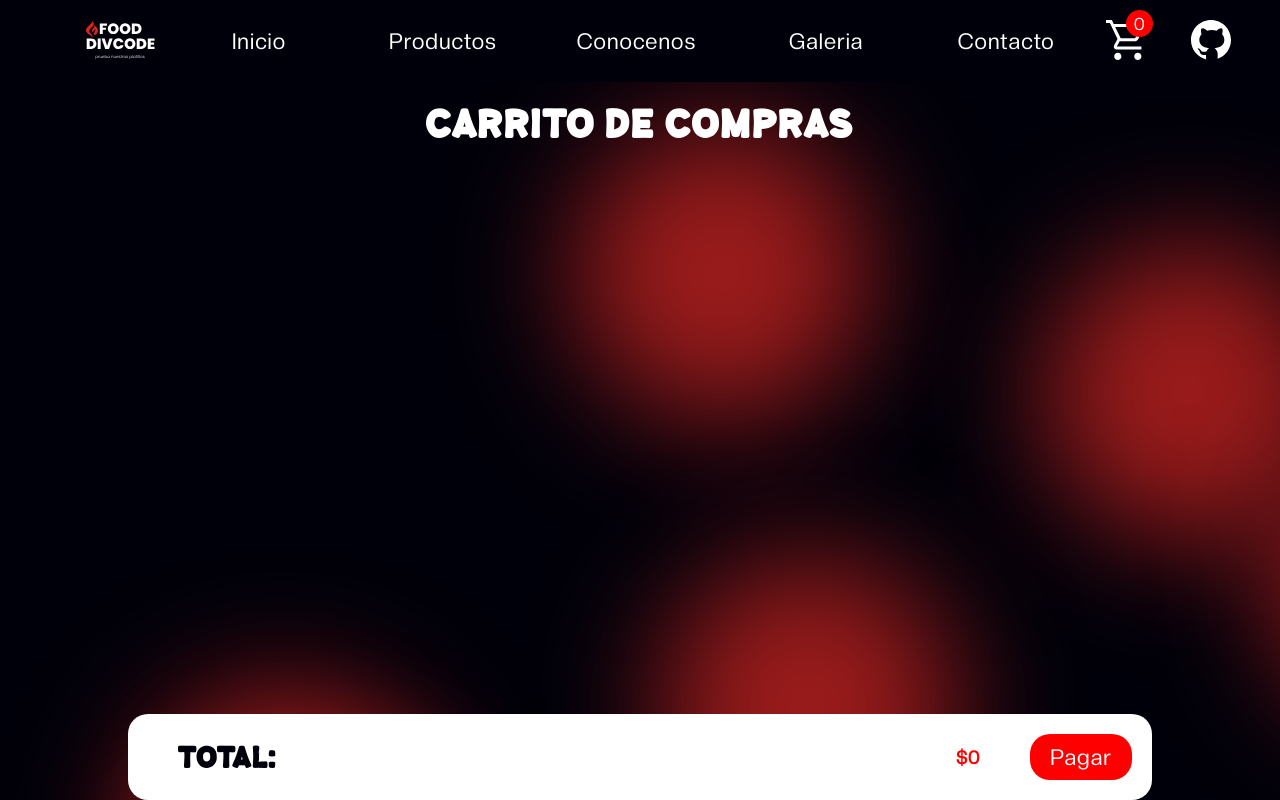
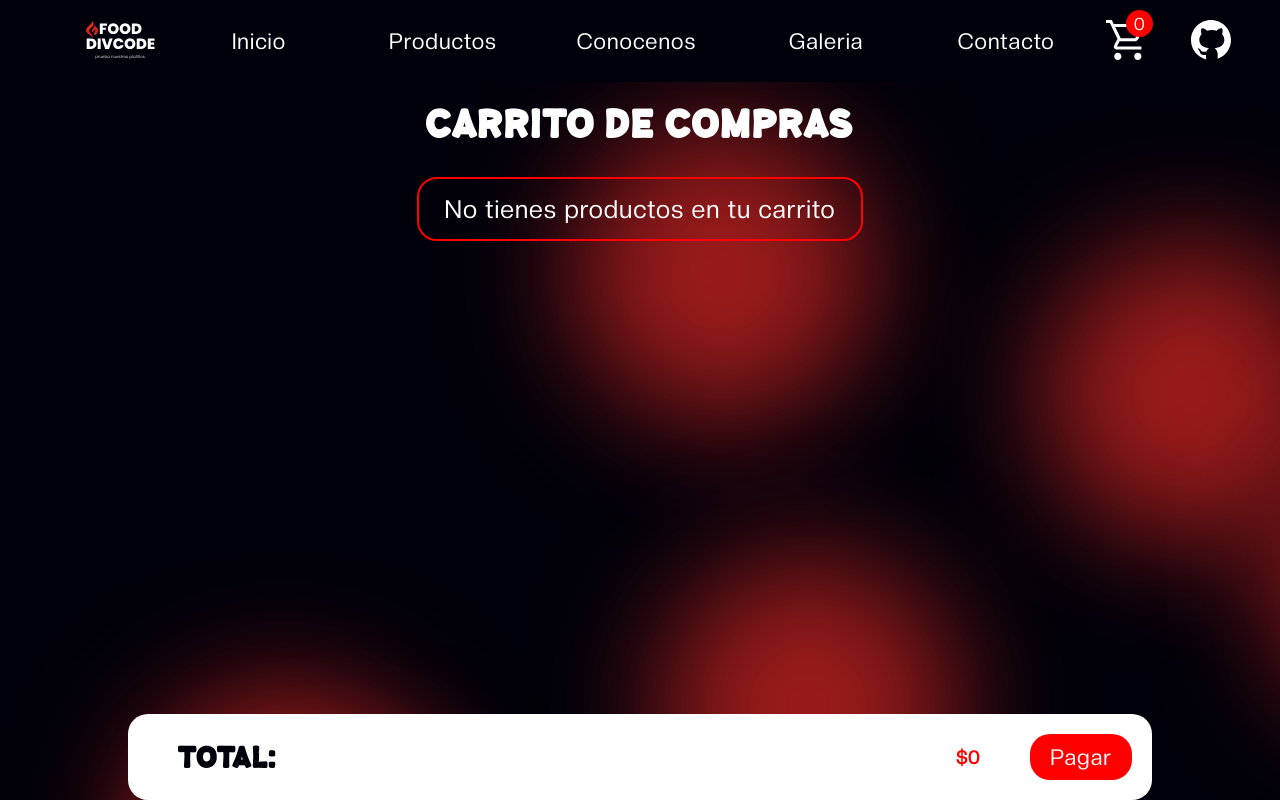
Before and after one commit to EnriqueHM31/tienda-hamburguesas, a React (Vite) app: page /carrito in a window 1280 px wide. Built offline with nearby package versions, Linux system fonts and the light colour scheme.

Commit message:
Refactorizando los productos en el carrito

```diff
--- a/src/components/ProductosCarrito.jsx
+++ b/src/components/ProductosCarrito.jsx
@@ -1,9 +1,6 @@
-function ProductoCarrito({ carrito, handleClickAgregarCantidad, handleClickQuitarCantidad }) {
-	console.log(carrito)
-	const productosCarrito = carrito.carrito
-	const handleAgregar = carrito.handleClickAgregarCantidad
-	const handleQuitar = carrito.handleClickQuitarCantidad
-	return productosCarrito.map(({ id, nombre, precio, descripcion, cantidad }) => {
+function ProductoCarrito({ dataProductos }) {
+	const { carrito } = dataProductos
+	return carrito.map(({ id, nombre, precio, descripcion, cantidad }) => {
 		return (
 			<article className="producto-elegido" key={id}>
 				<img src={`/src/assets/img/menu/menu${id}.webp`} alt={nombre} />
@@ -16,30 +13,34 @@ function ProductoCarrito({ carrito, handleClickAgregarCantidad, handleClickQuita
 					<p className="precio-producto-elegido">{descripcion}</p>
 				</div>
 
+				<BotonesAgregarQuitarCantidad dataProductos={dataProductos} id={id} cantidad={cantidad} />
+			</article>
+		)
+	})
+}
+
+export function BotonesAgregarQuitarCantidad({ dataProductos, id, cantidad }) {
+	const { handleClickAgregarCantidad, handleClickQuitarCantidad } = dataProductos
+	return (
 		<div className="cantidad-producto">
 			<span>{cantidad}</span>
 			<div className="contenedor-btn-cantidad">
-						<button onClick={() => handleAgregar(id)} className="btn-agregar">
+				<button onClick={() => handleClickAgregarCantidad(id)} className="btn-agregar">
 					<img src="./src/assets/img/ic_agregar.webp" alt="icono para agregar" />
 				</button>
-						<button onClick={() => handleQuitar(id)} className="btn-quitar">
+				<button onClick={() => handleClickQuitarCantidad(id)} className="btn-quitar">
 					<img src="./src/assets/img/ic_quitar.webp" alt="icono para quitar" />
 				</button>
 			</div>
 		</div>
-			</article>
 	)
-	})
 }
 
 function SinProductos() {
 	return <p className="sin-productos">No tienes productos en tu carrito</p>
 }
 
-export default function ProductosCarrito(carrito, handleClickAgregarCantidad, handleClickQuitarCantidad) {
-	return carrito.length !== 0 ? (
-		<ProductoCarrito carrito={carrito} handleClickAgregarCantidad={handleClickAgregarCantidad} handleClickQuitarCantidad={handleClickQuitarCantidad} />
-	) : (
-		<SinProductos />
-	)
+export default function ProductosCarrito({ dataProductos }) {
+	const carrito = dataProductos.carrito
+	return carrito.length !== 0 ? <ProductoCarrito dataProductos={dataProductos} /> : <SinProductos />
 }
--- a/src/pages/Carrito.jsx
+++ b/src/pages/Carrito.jsx
@@ -2,13 +2,14 @@ import PagoTotal from '../components/PagoTotal.jsx'
 import ProductosCarrito from '../components/ProductosCarrito.jsx'
 
 export default function Carrito({ carrito, handleClickAgregarCantidad, handleClickQuitarCantidad, total }) {
+	const dataProductos = { carrito, handleClickAgregarCantidad, handleClickQuitarCantidad }
 	return (
 		<>
 			<div className="page">
 				<h1>Carrito de compras</h1>
 
 				<div className="contenedor-productos">
-					<ProductosCarrito carrito={carrito} handleClickAgregarCantidad={handleClickAgregarCantidad} handleClickQuitarCantidad={handleClickQuitarCantidad} />
+					<ProductosCarrito dataProductos={dataProductos} />
 				</div>
 
 				<PagoTotal total={total} />
```
Lines whose indentation alone changed are shown as unchanged.
